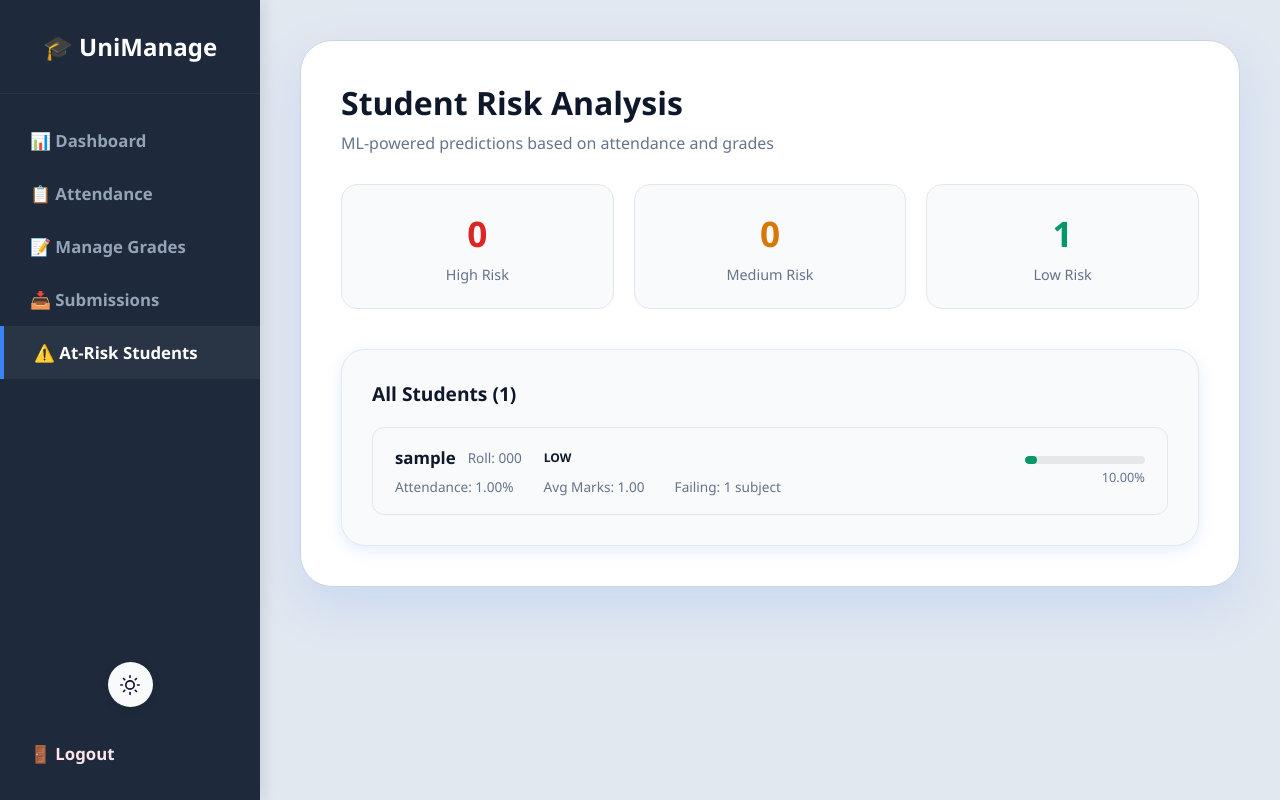
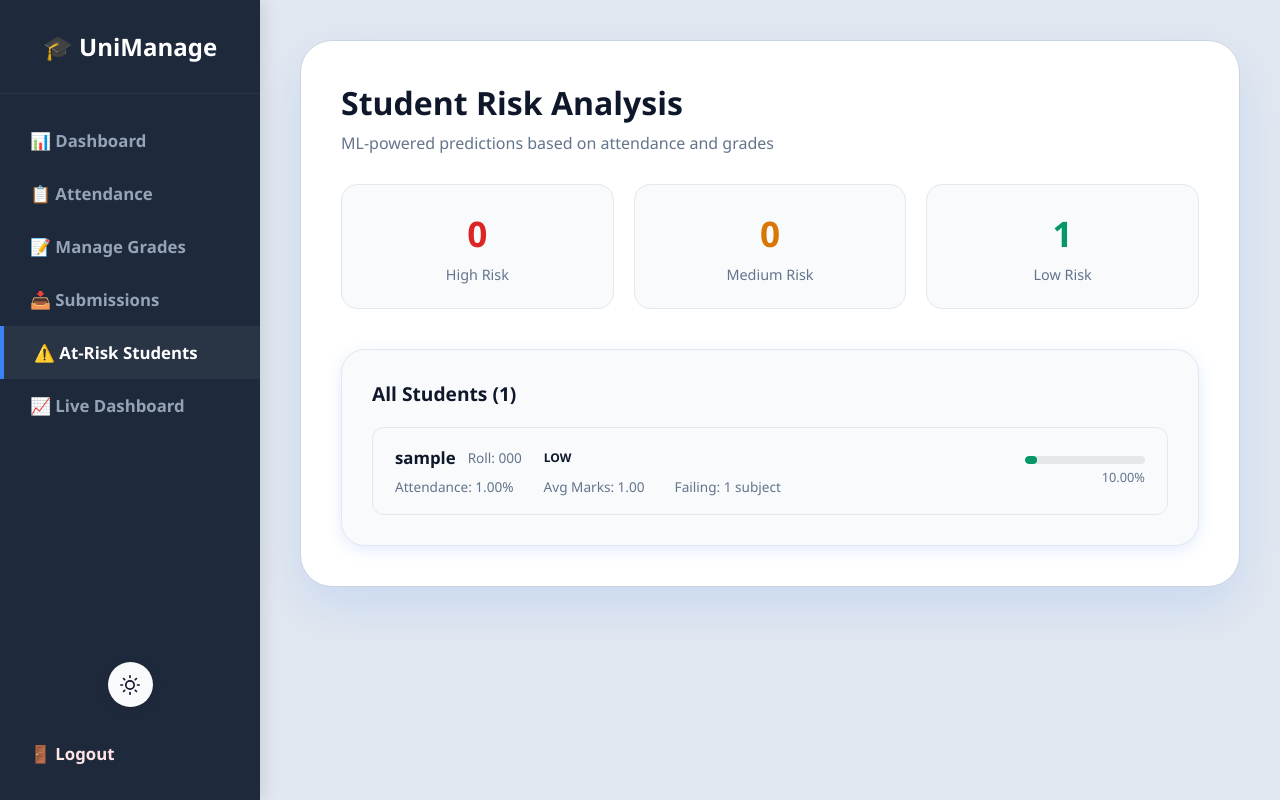
Before and after one commit to Aar2284/University_Management_Sys, a Django app: page /analytics/at-risk/ in a window 1280 px wide. Run offline with Django 5.2, Linux system fonts and the light colour scheme; a user stored in the database is signed in; tables that the repository leaves empty hold one stand-in row (values such as "Sample post"); some libraries are stand-ins or nearby versions.

Commit message:
feat: Added Plotly.js CDN + sidebar links

```diff
--- a/core/templates/core/base.html
+++ b/core/templates/core/base.html
@@ -38,6 +38,7 @@
                         <li><a href="{% url 'manage_grades' %}" class="{% if request.resolver_match.url_name == 'manage_grades' %}active{% endif %}">📝 Manage Grades</a></li>
                         <li><a href="{% url 'teacher_submissions' %}" class="{% if request.resolver_match.url_name == 'teacher_submissions' %}active{% endif %}">📥 Submissions</a></li>
                         <li><a href="{% url 'at_risk_students' %}" class="{% if request.resolver_match.url_name == 'at_risk_students' %}active{% endif %}">⚠️ At-Risk Students</a></li>
+                        <li><a href="{% url 'live_dashboard' %}" class="{% if request.resolver_match.url_name == 'live_dashboard' %}active{% endif %}">📈 Live Dashboard</a></li>
                     {% else %}
                         <li><a href="{% url 'student_dashboard' %}" class="{% if request.resolver_match.url_name == 'student_dashboard' %}active{% endif %}">🎓 My Dashboard</a></li>
                         <li><a href="{% url 'student_attendance' %}" class="{% if request.resolver_match.url_name == 'student_attendance' %}active{% endif %}">📅 Attendance</a></li>
```
